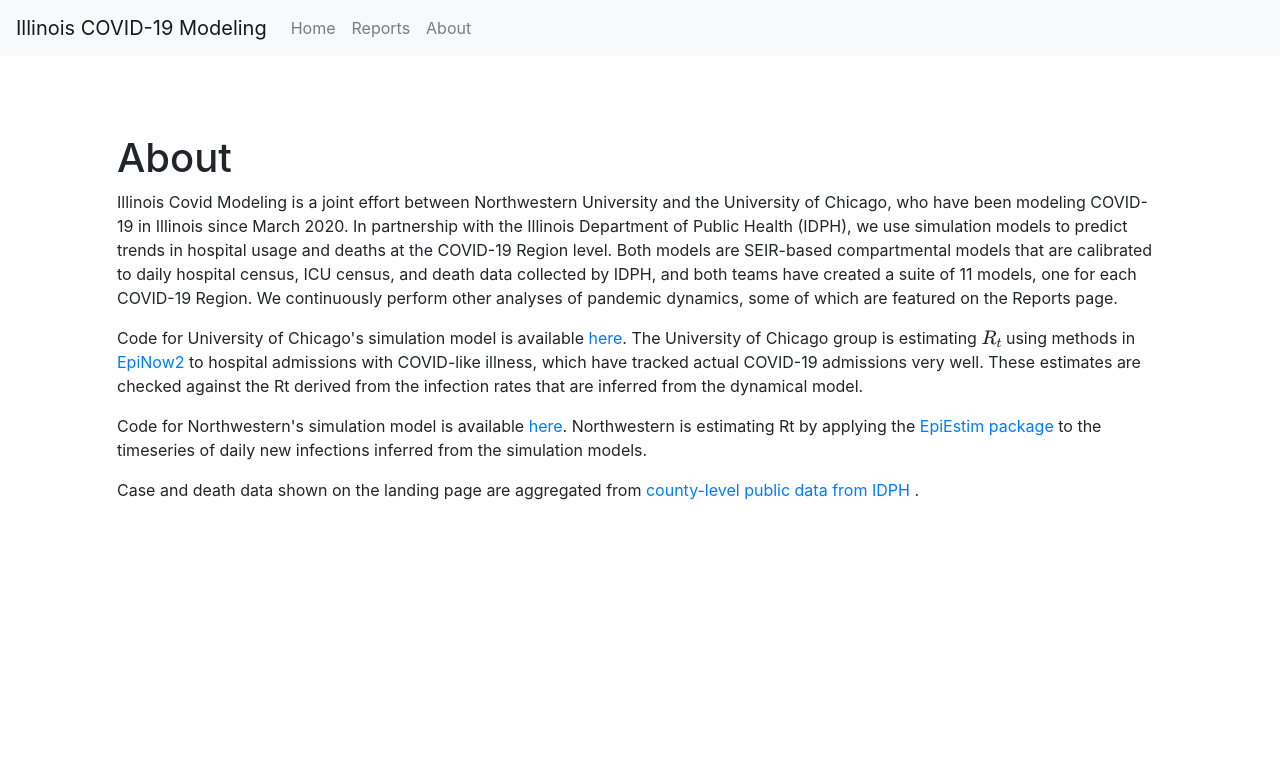
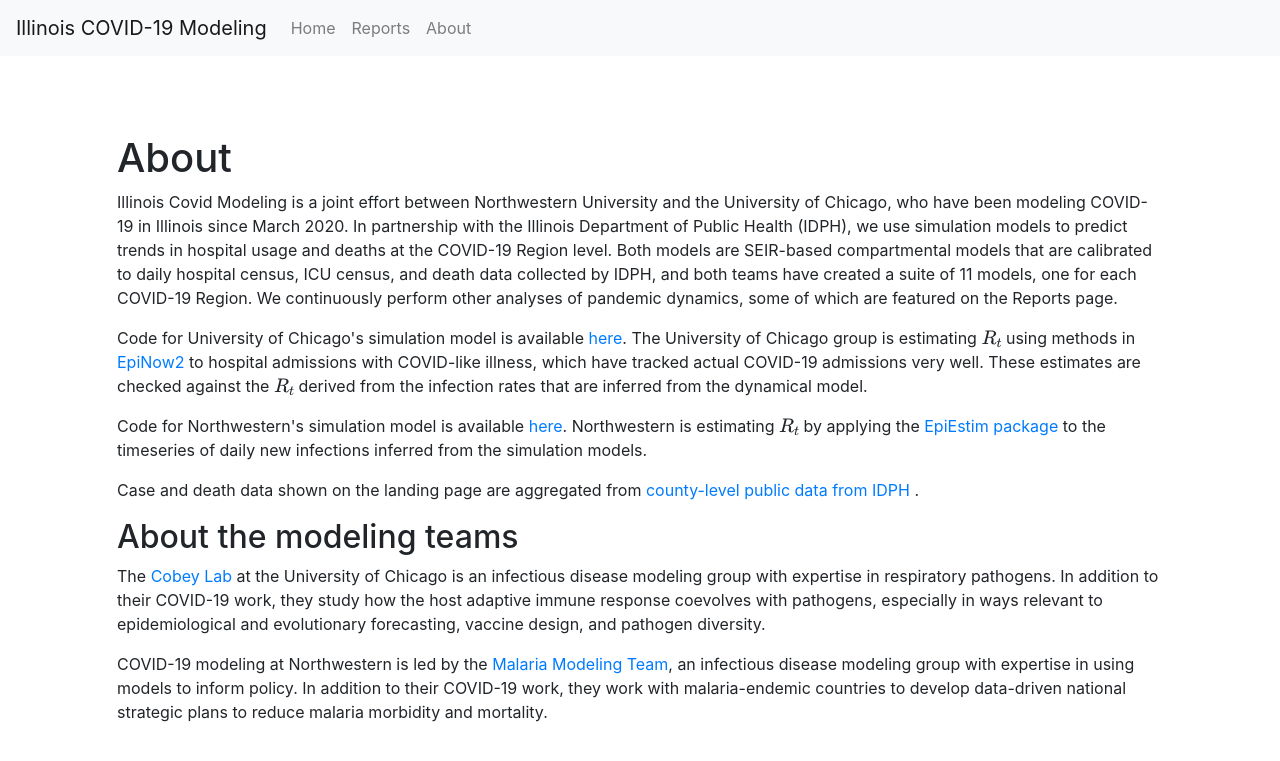
Before and after one commit to rohandandavati/rohandandavati.github.io, a Jekyll site: the page built from about.html, in a window 1280 px wide. Shown: the top 761 px of the page. Built offline with Jekyll 4.4.1, drawn with Linux system fonts in a browser that asks for light colours; nearby versions of some CDN libraries; a script that is not in the unit is left out.

Commit message:
Rt to mathjax, add lab websites to About

```diff
--- a/about.html
+++ b/about.html
@@ -22,9 +22,14 @@ title: About
     Both models are SEIR-based compartmental models that are calibrated to daily hospital census, ICU census, and death data collected by IDPH, and both teams have created a
         suite of 11 models, one for each COVID-19 Region.
     We continuously perform other analyses of pandemic dynamics, some of which are featured on the Reports page.</p>
-    <p>Code for University of Chicago's simulation model is available <a href="https://github.com/cobeylab/covid_IL">here</a>. The University of Chicago group is estimating \(R_t\) using methods in <a href="https://github.com/epiforecasts/EpiNow2">EpiNow2</a> to hospital admissions with COVID-like illness, which have tracked actual COVID-19 admissions very well. These estimates are checked against the Rt derived from the infection rates that are inferred from the dynamical model.</p>
-    <p>Code for Northwestern's simulation model is available <a href="https://github.com/numalariamodeling/covid-chicago">here</a>. Northwestern is estimating Rt by
+    <p>Code for University of Chicago's simulation model is available <a href="https://github.com/cobeylab/covid_IL">here</a>. The University of Chicago group is estimating \(R_t\) using methods in <a href="https://github.com/epiforecasts/EpiNow2">EpiNow2</a> to hospital admissions with COVID-like illness, which have tracked actual COVID-19 admissions very well. These estimates are checked against the \(R_t\) derived from the infection rates that are inferred from the dynamical model.</p>
+    <p>Code for Northwestern's simulation model is available <a href="https://github.com/numalariamodeling/covid-chicago">here</a>. Northwestern is estimating \(R_t\) by
         applying the <a href="https://cran.r-project.org/web/packages/EpiEstim/index.html">EpiEstim package</a> to the timeseries of daily new infections inferred from the simulation models.</p>
     <p>Case and death data shown on the landing page are aggregated from <a href="https://www.dph.illinois.gov/covid19/covid19-statistics"> county-level public data from IDPH </a>.</p>
+    <h2>About the modeling teams</h2>
+    <p>The <a href="https://cobeylab.uchicago.edu/">Cobey Lab</a> at the University of Chicago is an infectious disease modeling group with expertise in respiratory pathogens.
+    In addition to their COVID-19 work, they study how the host adaptive immune response coevolves with pathogens, especially in ways relevant to epidemiological and evolutionary forecasting, vaccine design, and pathogen diversity.</p>
+    <p>COVID-19 modeling at Northwestern is led by the <a href="https://www.numalariamodeling.org/">Malaria Modeling Team</a>, an infectious disease modeling group with expertise in using models to inform policy. In addition to their COVID-19 work, they
+    work with malaria-endemic countries to develop data-driven national strategic plans to reduce malaria morbidity and mortality.</p>
 </div>
 </div>
```
Also changed, not shown: index.html (+6 -6 lines).
